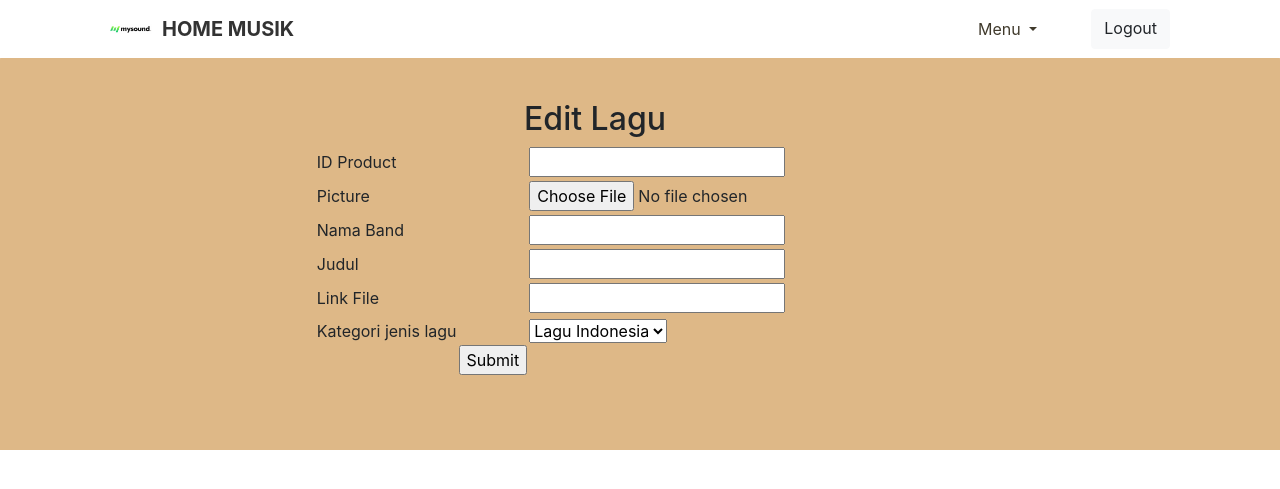
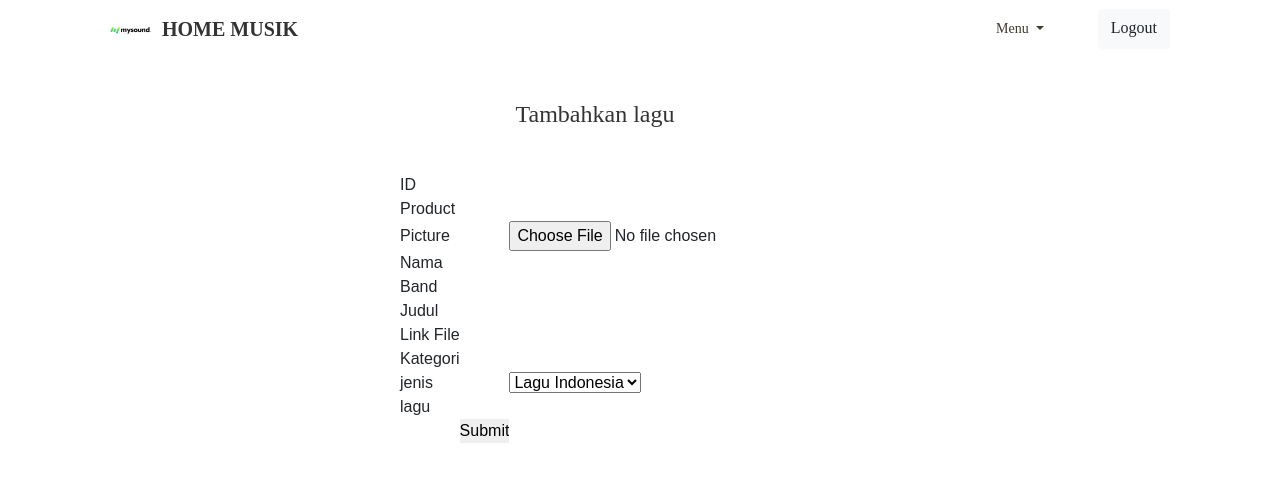
Before and after one commit to FachriezalNugraha/musikku2, a PHP site: page /edit.php?id=1 in a window 1280 px wide. Shown: the top 489 px of the page. Run offline with PHP 8.4, Linux system fonts and the light colour scheme; the visitor is signed in with stand-in values (Sample User, id 1); data that the repository does not hold is empty; some web fonts are replaced.

Commit message:
update konek9

```diff
--- a/edit.php
+++ b/edit.php
@@ -1,3 +1,4 @@
+
 <?php
 session_start();
 if(empty($_SESSION['username']))
@@ -13,7 +14,7 @@ if(empty($_SESSION['username']))
 <head>
     <meta charset="utf-8">
     <meta name="viewport" content="width=device-width, initial-scale=1.0">
-    <title>bakery</title>
+    <title>HOME MUSIK</title>
     <link rel="stylesheet" href="assets/bootstrap/css/bootstrap.min.css">
     <link rel="stylesheet" href="assets/fonts/font-awesome.min.css">
     <link rel="stylesheet" href="assets/css/-Login-form-Page-BS4-.css">
@@ -21,6 +22,11 @@ if(empty($_SESSION['username']))
     <link rel="stylesheet" href="assets/css/Navigation-with-Button.css">
     <link rel="stylesheet" href="assets/css/Registration-Form-with-Photo.css">
     <link rel="stylesheet" href="assets/css/styles.css">
+    <link rel="stylesheet" href="assets/css/util.css">
+    <link rel="stylesheet" href="assets/css/main.css">
+    <link rel="stylesheet" type="text/css" href="vendor/select2/select2.min.css">
+    <link rel="stylesheet" type="text/css" href="vendor/css-hamburgers/hamburgers.min.css">
+    <link rel="stylesheet" type="text/css" href="vendor/animate/animate.css">
 </head>
 
 <body>
@@ -31,20 +37,21 @@ if(empty($_SESSION['username']))
                     class="collapse navbar-collapse" id="navcol-1">
                     <ul class="nav navbar-nav ml-auto">
                         <li class="dropdown"><a class="dropdown-toggle nav-link dropdown-toggle" data-toggle="dropdown" aria-expanded="false" href="#">Menu&nbsp;</a>
-                            <div class="dropdown-menu" role="menu"><a class="dropdown-item" role="presentation" href="input.php">Add Menu</a><a class="dropdown-item" role="presentation" href="tabel_lagu.php">Menu</a></div>
+                            <div class="dropdown-menu" role="menu"><a class="dropdown-item" role="presentation" href="input.php">Tambahkan Lagu</a><a class="dropdown-item" role="presentation" href="tabel_lagu.php">Daftar lagu</a></div>
                         </li>
                         <li class="nav-item" role="presentation"><a class="nav-link" href="#"></a></li>
-                    <a class="btn btn-light action-button" role="button" href="Logout.php">Logout</a></span></div>
+                   <a class="btn btn-light action-button" role="button" href="logoutadmin.php">Logout</a></span></div>
+
     </div>
     </nav>
     </div>
-    <div style="height: 450px;  width: auto; background-color: #DEB887; border-top-left-radius: 60px; border-top-right-radius: 60px; padding-left: 10px"  class="form-input">
-
-            <center>
-              <h2>Edit Lagu</h2>
-
-        <form method="POST" action="update.php" enctype="multipart/form-data">
-          <table>
+    <div style="height: 450px;  width: auto; border-top-left-radius: 60px; border-top-right-radius: 60px; padding-left: 10px"  class="form-input">
+<center>
+        <form method="POST" class="contact1-form validate-form" action="update.php" enctype="multipart/form-data">
+          <span class="contact1-form-title">
+       Tambahkan lagu
+        </span>
+ <table>
             <?php
       include 'konek.php';
       $id=$_GET['id'];
@@ -120,6 +127,8 @@ if(empty($_SESSION['username']))
         </center>
 
     </div>
+
+
     <script src="assets/js/jquery.min.js"></script>
     <script src="assets/bootstrap/js/bootstrap.min.js"></script>
 </body>
--- a/input.php
+++ b/input.php
@@ -48,7 +48,7 @@ if(empty($_SESSION['username']))
 <center>
         <form method="POST" class="contact1-form validate-form" action="upload.php" enctype="multipart/form-data">
           <span class="contact1-form-title">
-          Get in touch
+       Tambahkan lagu
         </span>
 
         <div class="wrap-input1 validate-input" data-validate = "ID Band is required">
```
